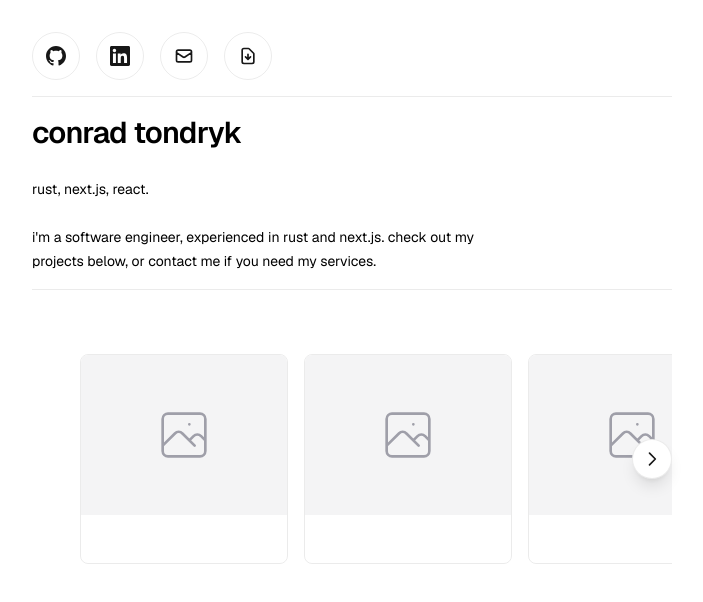
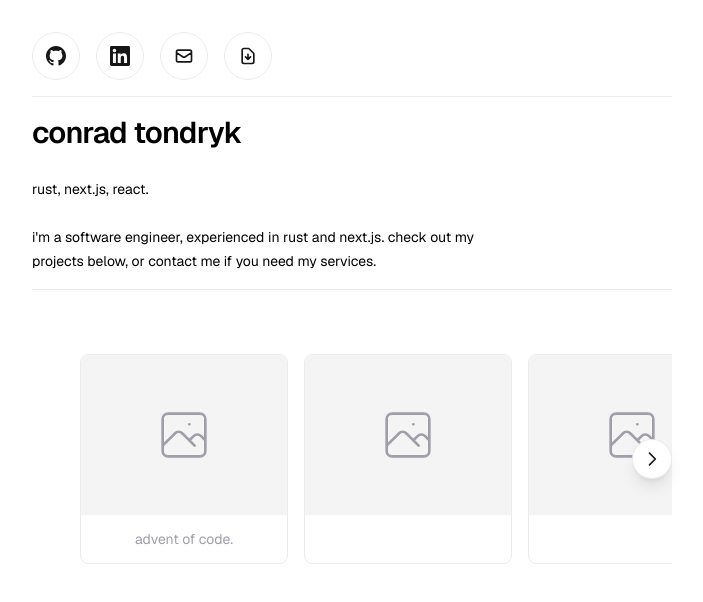
Before and after one commit to conradtondryk/website-0, a Next.js app: page / in a window 1280 px wide. Shown: the top 602 px of the page, without its empty margins (288-991 px from the left). Built offline with nearby package versions, Linux system fonts and the light colour scheme.

Commit message:
update page

```diff
--- a/app/page.tsx
+++ b/app/page.tsx
@@ -5,20 +5,17 @@ import Carousel from "./components/carousel/Carousel";
 export default function Home() {
   const projects = [
     {
-      title: "",
-      description: "",
+      title: "advent of code.",
       imageUrl: "",
       projectUrl: "https://github.com/conradtondryk/advent",
     },
     {
       title: "",
-      description: "",
       imageUrl: "",
       projectUrl: "",
     },
     {
       title: "",
-      description: "",
       imageUrl: "",
       projectUrl: "",
     },
```
